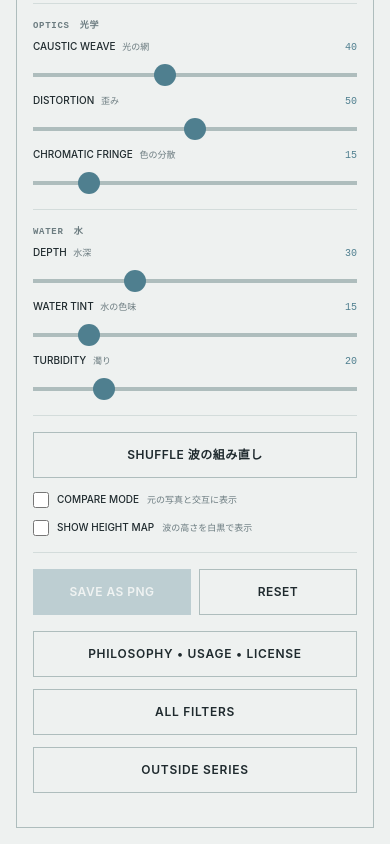
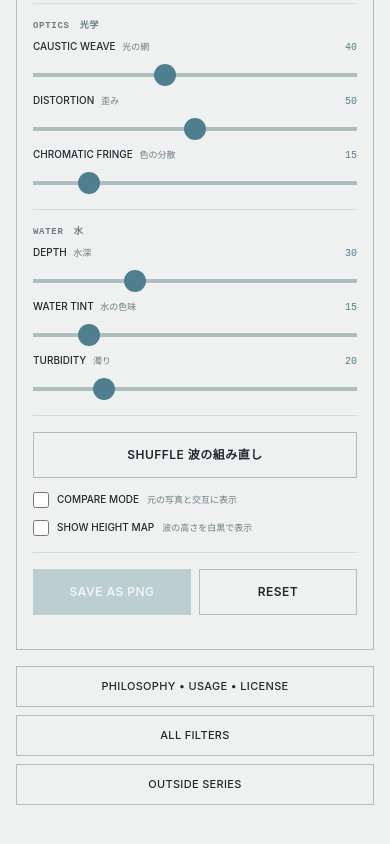
Before and after one commit to k-eis/water-surface-pro, a plain HTML site: page index.html in a window 390 px wide. Shown: the part 1342-2186 px from the top of the page. Drawn offline with Linux system fonts and the light colour scheme.

Commit message:
Add files via upload

```diff
--- a/index.html
+++ b/index.html
@@ -69,8 +69,9 @@ input[type=range]::-moz-range-thumb { width:14px; height:14px; border-radius:50%
 .btn { flex:1; padding:12px; border:1px solid var(--accent); background:var(--accent); color:var(--on-accent); font:600 11px/1 var(--sans); letter-spacing:.04em; cursor:pointer; }
 .btn:disabled { opacity:.3; cursor:not-allowed; }
 .btn.secondary { background:transparent; color:var(--ink); border-color:var(--line-strong); }
-.footer-links { display:flex; flex-direction:column; gap:12px; margin-top:16px; }
-.footer-links a { display:block; text-align:center; padding:16px; border:1px solid var(--line-strong); font:600 12px/1 var(--sans); letter-spacing:.06em; color:var(--ink); text-decoration:none; }
+.footer-links { display:flex; gap:8px; margin-top:16px; }
+.footer-links a { flex:1; padding:11px 14px; border:1px solid var(--line-strong); background:transparent; color:var(--ink); font:500 10px/1 var(--sans); letter-spacing:.03em; text-align:center; text-decoration:none; cursor:pointer; transition:all .12s; }
+.footer-links a:hover { border-color:var(--accent); color:var(--accent); }
 #saveOverlay { display:none; position:fixed; inset:0; background:rgba(0,0,0,.92); z-index:100; flex-direction:column; align-items:center; justify-content:center; padding:24px; text-align:center; }
 #saveOverlay img { max-width:92%; max-height:70%; margin-bottom:16px; }
 #saveOverlay p { font-size:13px; color:#ddd; }
@@ -87,6 +88,8 @@ input[type=range]::-moz-range-thumb { width:14px; height:14px; border-radius:50%
   input[type=range]::-webkit-slider-thumb { width:22px; height:22px; }
   input[type=range]::-moz-range-thumb { width:22px; height:22px; }
   .btn { padding:16px; font-size:12px; }
+  .footer-links { flex-direction:column; gap:8px; }
+  .footer-links a { padding:14px; font-size:11px; }
 }
 </style>
 </head>
@@ -184,13 +187,14 @@ input[type=range]::-moz-range-thumb { width:14px; height:14px; border-radius:50%
           <button class="btn" id="downloadBtn" disabled>SAVE AS PNG</button>
           <button class="btn secondary" id="resetBtn">RESET</button>
         </div>
-        <div class="footer-links">
-          <a href="https://keis01.substack.com/p/k-eis-design-filter-000?r=87bvw8&utm_medium=ios" target="_blank" rel="noopener">PHILOSOPHY &bull; USAGE &bull; LICENSE</a>
-          <a href="https://keis01.substack.com/s/k-eis-design-filter" target="_blank" rel="noopener">ALL FILTERS</a>
-          <a href="https://note.com/noted_k_eis03/m/m458f00a3d892" target="_blank" rel="noopener">OUTSIDE SERIES</a>
-        </div>
       </div>
     </div>
+  </div>
+
+  <div class="footer-links">
+    <a href="https://keis01.substack.com/p/k-eis-design-filter-000?r=87bvw8&utm_medium=ios" target="_blank" rel="noopener">PHILOSOPHY &bull; USAGE &bull; LICENSE</a>
+    <a href="https://keis01.substack.com/s/k-eis-design-filter" target="_blank" rel="noopener">ALL FILTERS</a>
+    <a href="https://note.com/noted_k_eis03/m/m458f00a3d892" target="_blank" rel="noopener">OUTSIDE SERIES</a>
   </div>
 </div>
 
```
